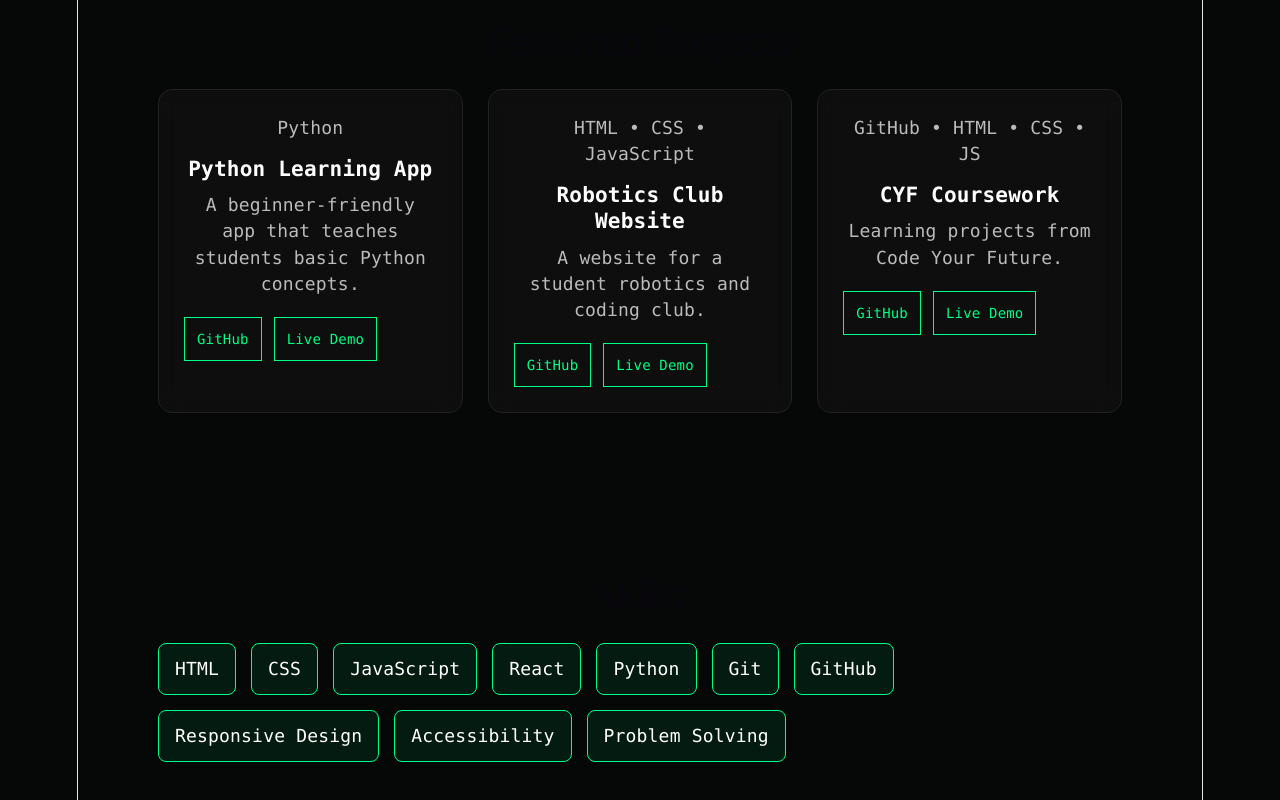
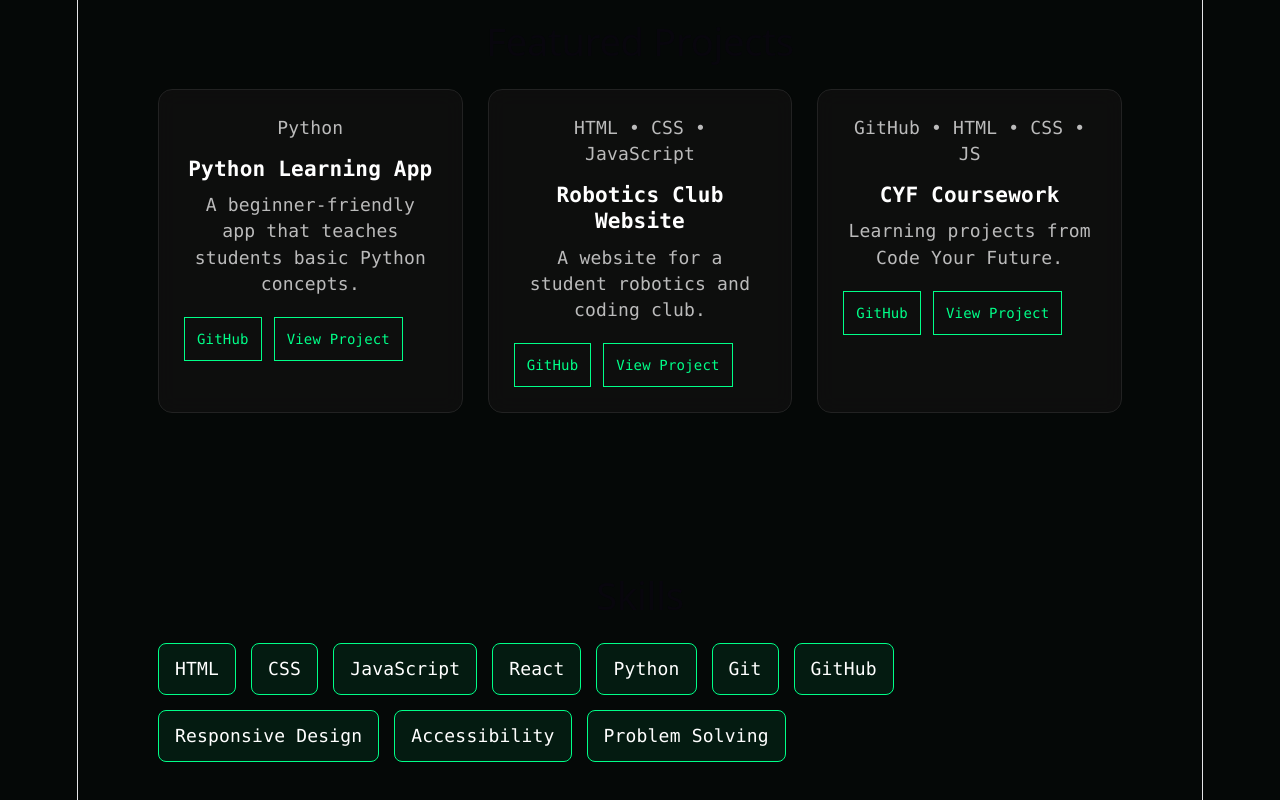
Before and after one commit to shafiekwalker7861/shafiek-portfolio, a React (Vite) app: page / in a window 1280 px wide. Shown: the part 1653-2453 px from the top of the page. Built offline with nearby package versions, Linux system fonts and the light colour scheme.

Commit message:
fixed link

```diff
--- a/src/components/Projects.jsx
+++ b/src/components/Projects.jsx
@@ -44,7 +44,13 @@ function Projects() {
             <p>{project.description}</p>
             <div className="project-links">
   <a href={project.github}>GitHub</a>
-  <a href={project.demo}>Live Demo</a>
+  <a
+  href={project.demo}
+  target="_blank"
+  rel="noopener noreferrer"
+>
+  View Project
+</a>
 </div>
           </motion.div>
         ))}
```
